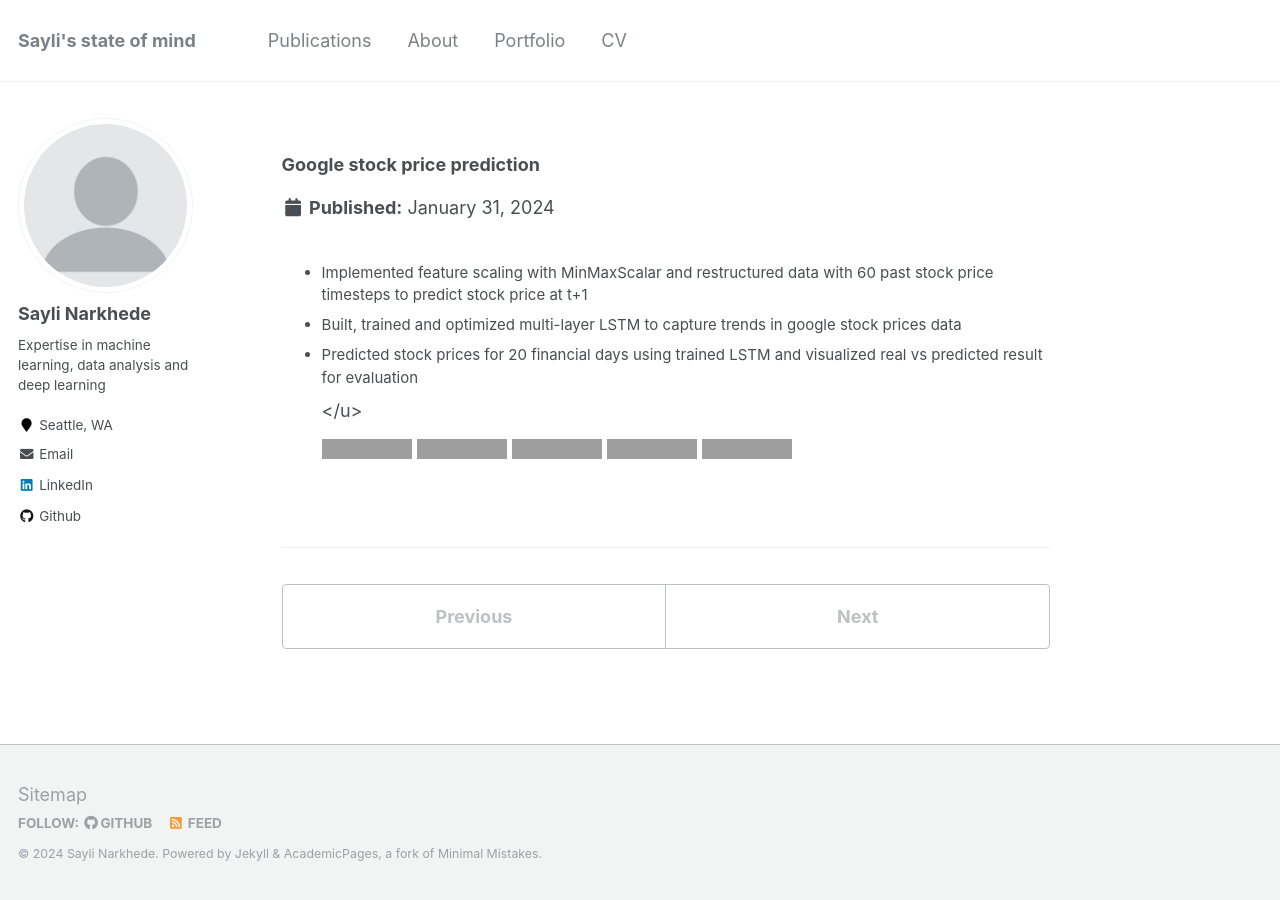
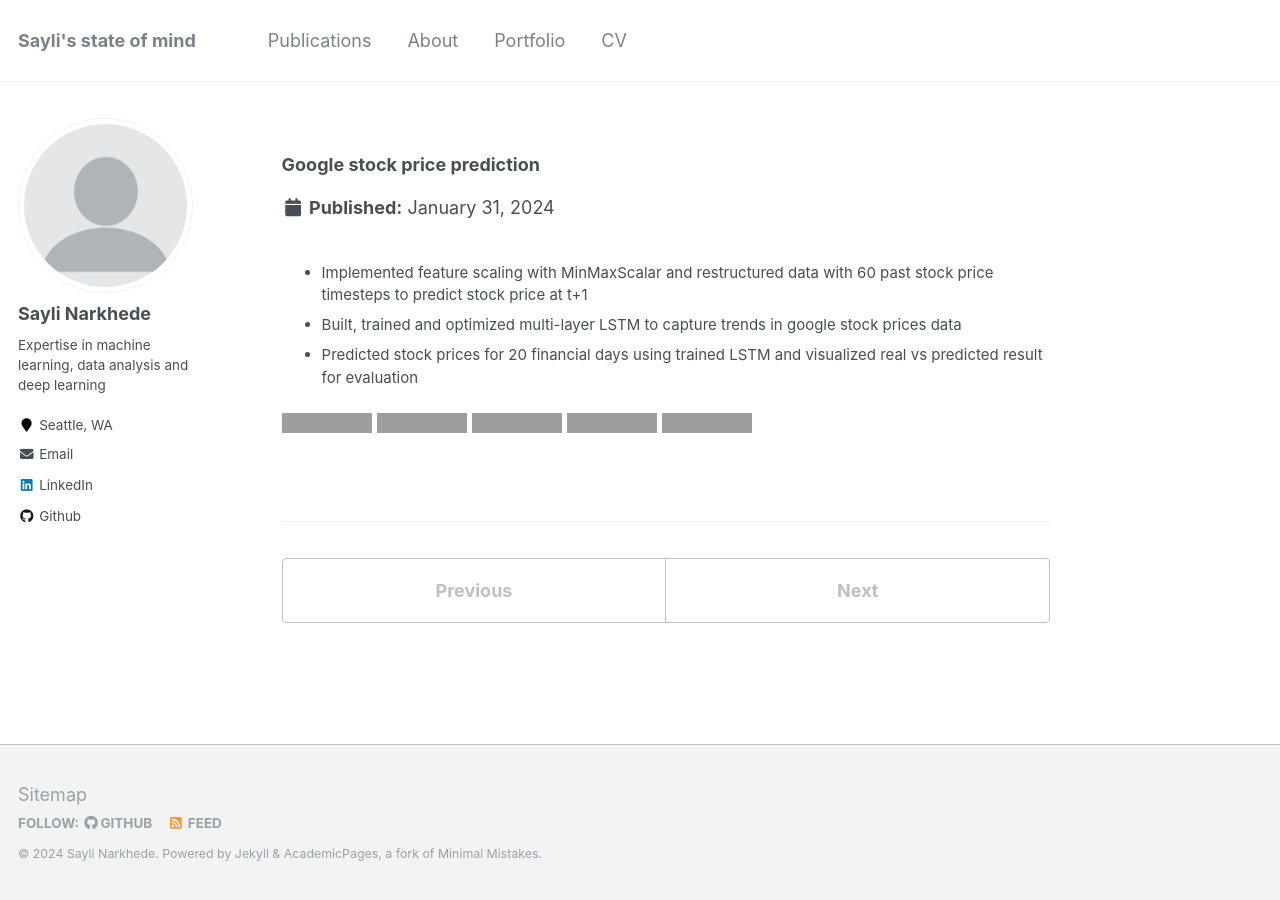
Before and after one commit to SayliMN/saylimn.github.io, a Jekyll site: the page built from _portfolio/portfolio-2.md, in a window 1280 px wide, cut to the strip 0-900 px from the top of the page. Built offline with Jekyll 4.4.1, drawn with Linux system fonts in a browser that asks for light colours; grey boxes are pictures that could not be loaded.

Commit message:
resolved alignment of tools and libraries

```diff
--- a/_portfolio/portfolio-2.md
+++ b/_portfolio/portfolio-2.md
@@ -8,7 +8,7 @@ collection: portfolio
     <li style="font-size:15px">Implemented feature scaling with MinMaxScalar and restructured data with 60 past stock price timesteps to predict stock price at t+1</li>
     <li style="font-size:15px">Built, trained and optimized multi-layer LSTM to capture trends in google stock prices data</li>
     <li style="font-size:15px">Predicted stock prices for 20 financial days using trained LSTM and  visualized real vs predicted result for evaluation</li>
-</u>
+</ul>
 
 <p style="margin-top:10px">
     <img src="https://img.shields.io/badge/Python-green" alt="Python">
```
Also changed, not shown: _portfolio/portfolio-3.md (+1 -1 lines).
